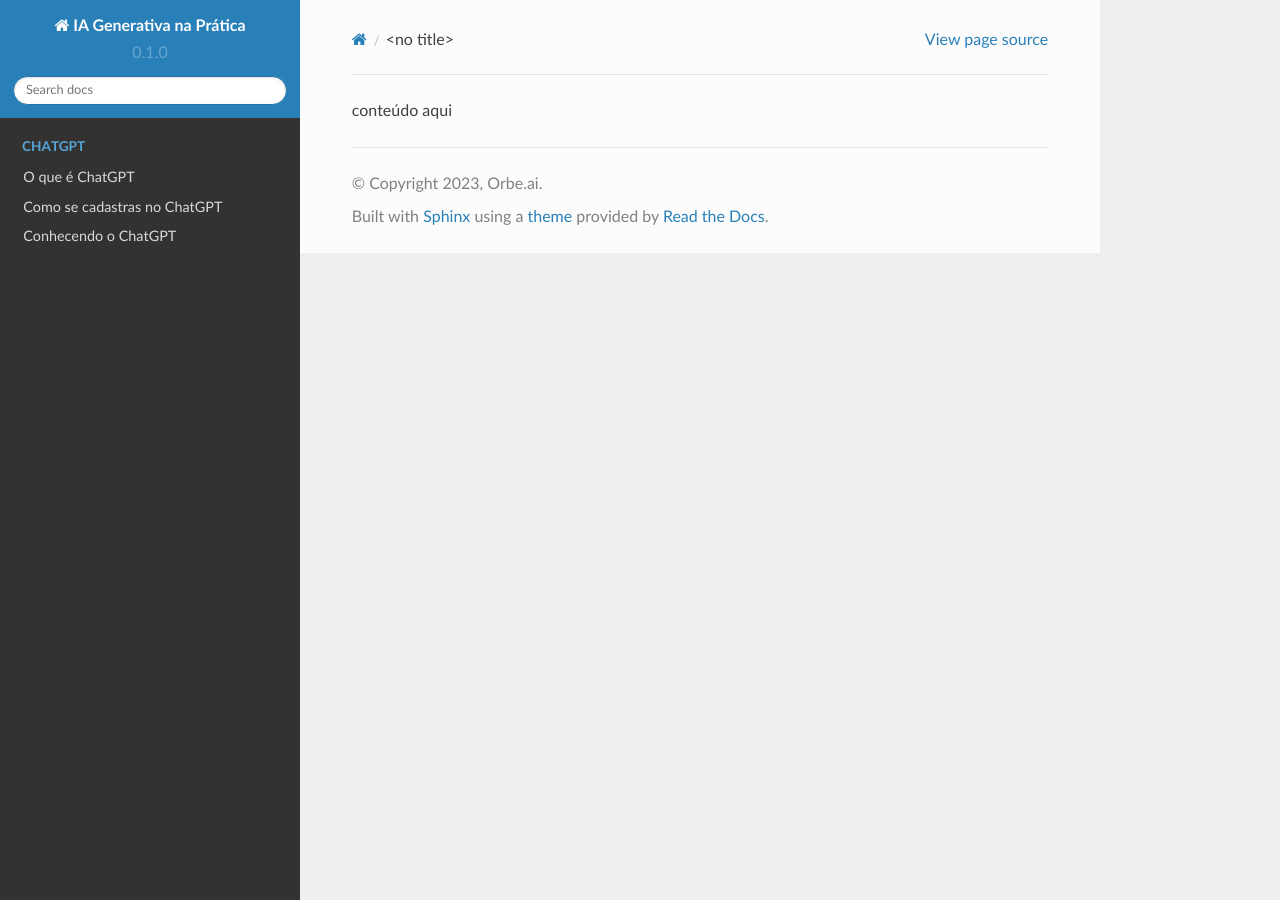
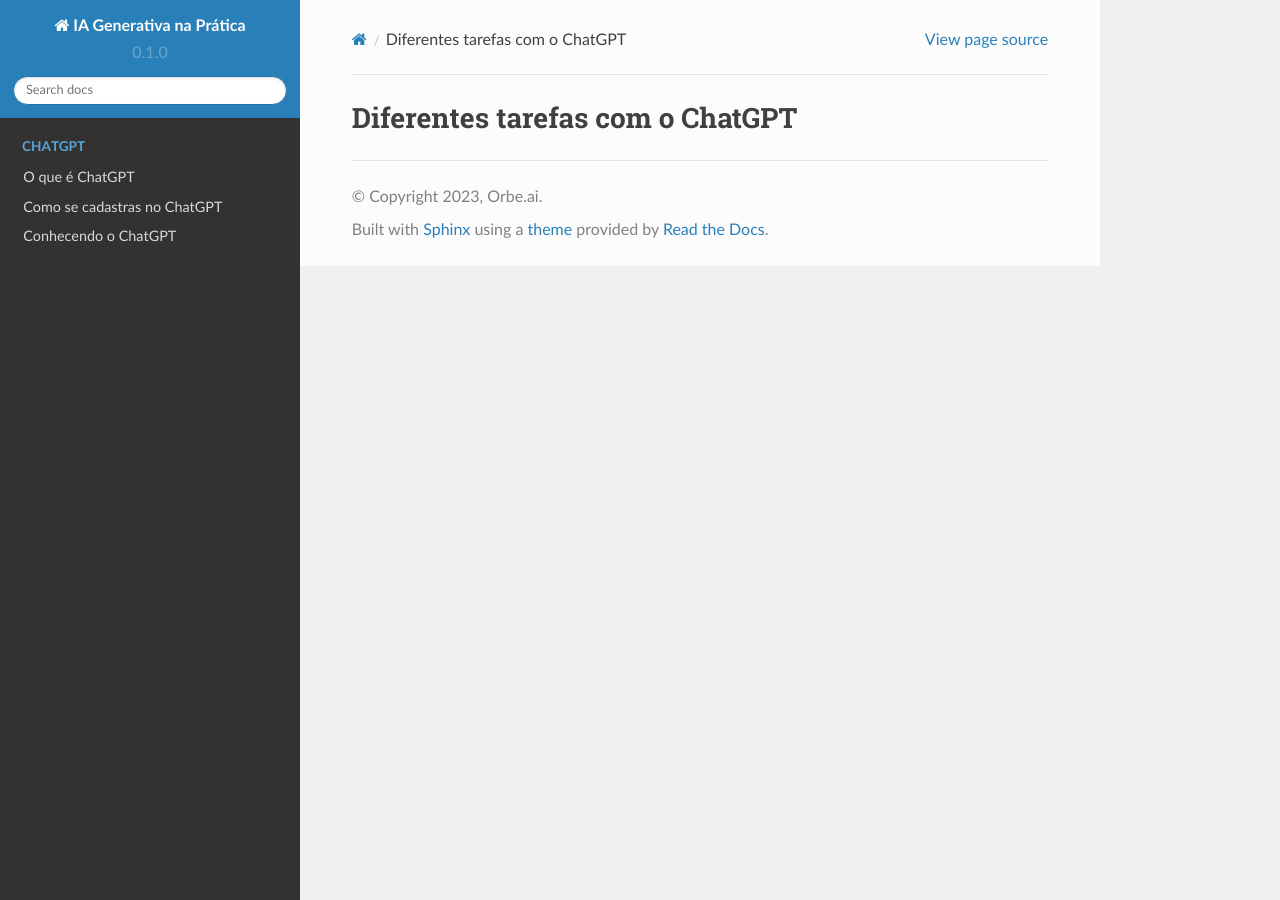
Before and after one commit to conteudo-orbeai/RTD_GENAI_V01, a Sphinx documentation site: the page built from docs/source/CHATGPT/chatgpt_diferentes_tarefas_com_chagpt/chatgpt_diferentes_tarefas_com_chagpt.rst, in a window 1280 px wide. Built offline with Sphinx 7.4.7 and the Read the Docs theme 2.0.0, drawn with Linux system fonts in a browser that asks for light colours; pages that are not in the unit, such as notebooks, are missing from menus.

Commit message:
Update chatgpt_diferentes_tarefas_com_chagpt.rst

```diff
--- a/docs/source/CHATGPT/chatgpt_diferentes_tarefas_com_chagpt/chatgpt_diferentes_tarefas_com_chagpt.rst
+++ b/docs/source/CHATGPT/chatgpt_diferentes_tarefas_com_chagpt/chatgpt_diferentes_tarefas_com_chagpt.rst
@@ -1 +1,3 @@
-conteúdo aqui
+********************************
+Diferentes tarefas com o ChatGPT
+********************************
```
